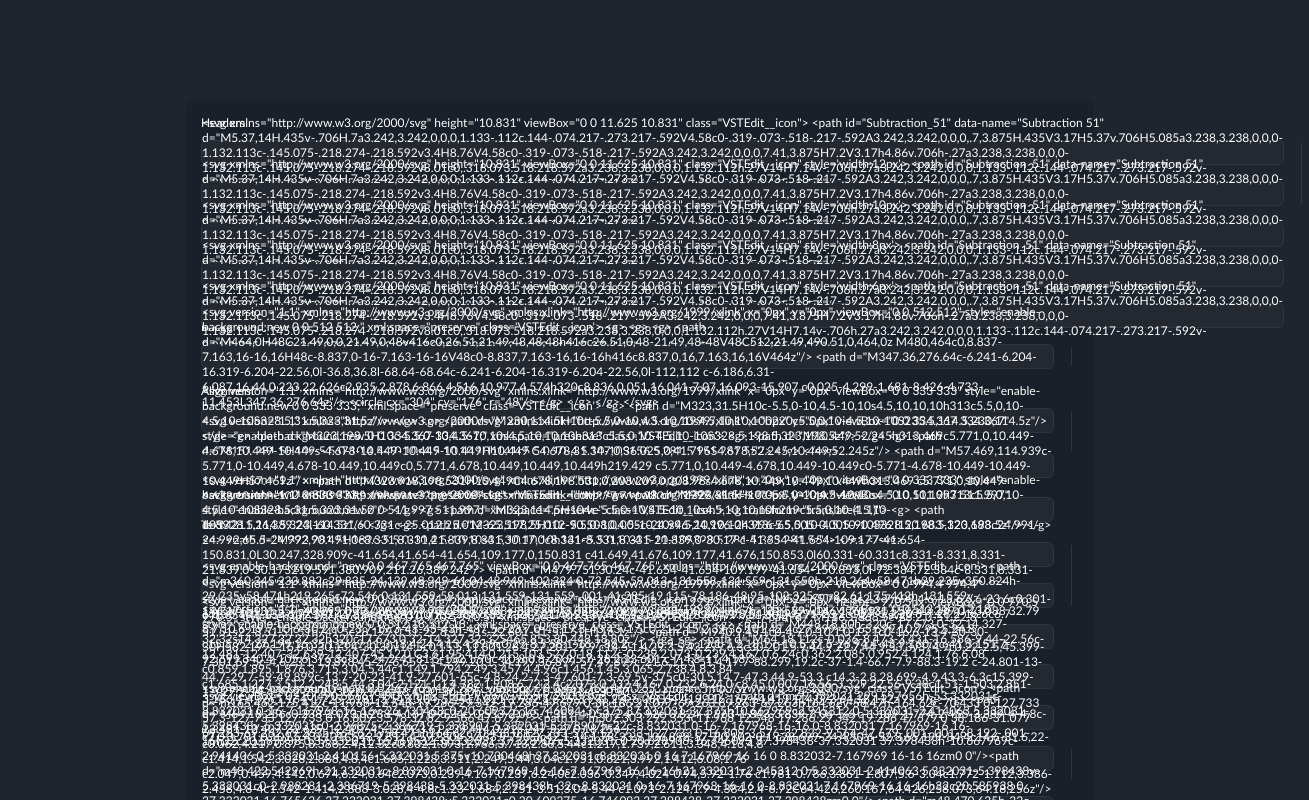
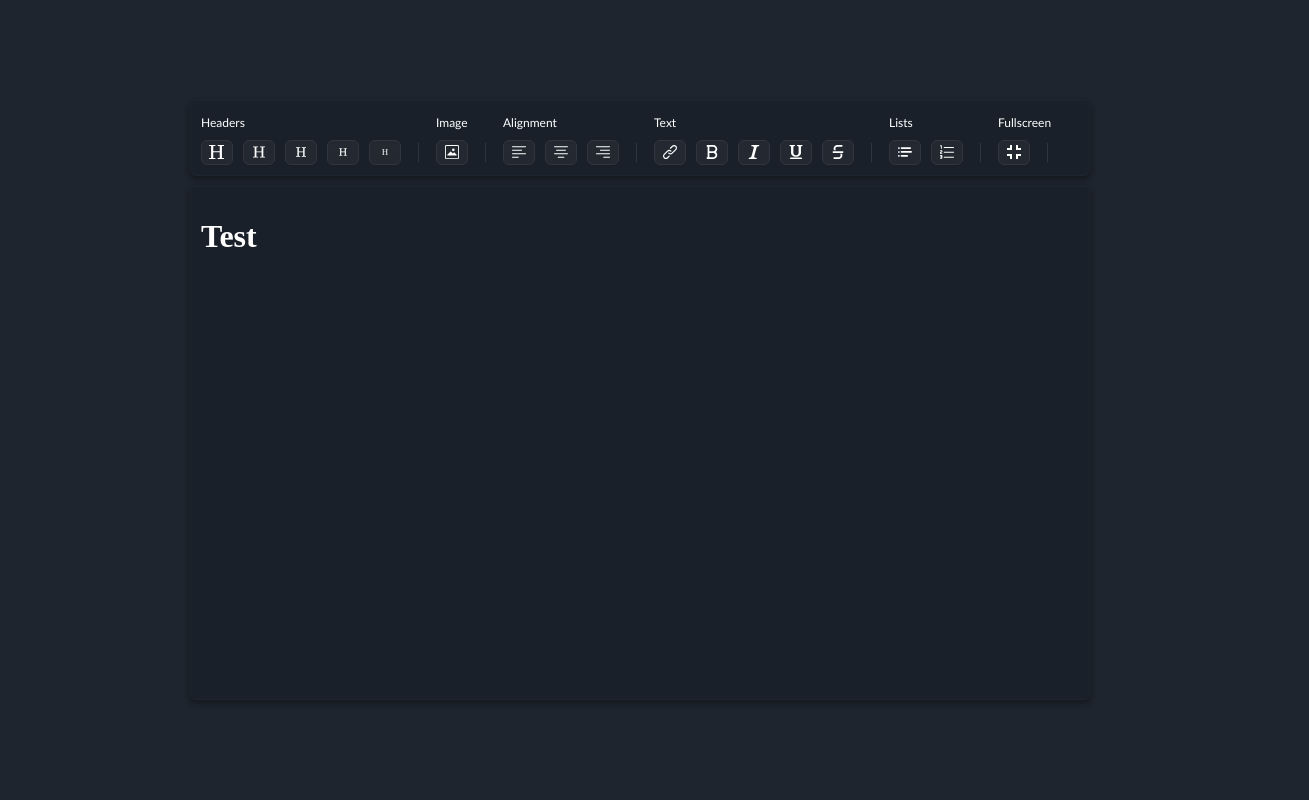
Before and after one commit to Zaba-web/VSTEdit, a Vue app: page / in a window 1280 px wide. Shown: the top 800 px of the page, 1309 px wide, since content can reach past the window. Built offline with nearby package versions, Linux system fonts and the light colour scheme.

Commit message:
Add content property

```diff
--- a/src/components/VSTEdit.vue
+++ b/src/components/VSTEdit.vue
@@ -16,8 +16,8 @@
                         :title="tool.title"
                         :key="index"
                         @toolUsed="applyToolFunctionality"
+                        :content="tool.displayContent"
                     >
-                        {{tool.displayContent}}
                     </tool>
                 </tool-group>
             </div>
@@ -310,7 +310,7 @@ export default {
     cursor: pointer
 
 .VSTEdit__icon
-    width: 16px
+    height: 14px
 
 .dark-theme
     & .__VSTEditor_input
--- a/src/components/VSTEditTool.vue
+++ b/src/components/VSTEditTool.vue
@@ -1,8 +1,8 @@
 <template>
     <div class="tool-container" :class="theme" @click="useTool" :title="title">
         <div class="tool-inner-wrapper">
-            <div>
-                <slot></slot>
+            <div v-html="content">
+
             </div>
         </div>
     </div>
@@ -15,7 +15,8 @@ export default {
         index: Number,
         groupIndex: Number,
         name: String,
-        title: String
+        title: String,
+        content: String
     },
 
     setup(props, context) {
@@ -53,6 +54,7 @@ export default {
         display: flex
         justify-content: center
         align-items: center
+        padding-top: 1px
 
     &.dark-theme
         background: #242931
```
